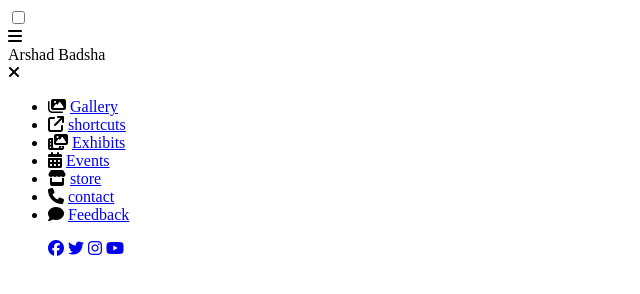
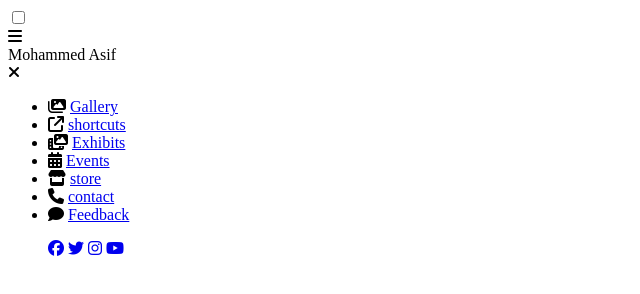
Before and after one commit to arshadbadsha01/fullstack, a plain HTML site: page index.html in a window 1280 px wide. Shown: the full height of the page, 0-640 px from the left. Drawn offline with Linux system fonts and the light colour scheme.

Commit message:
change arshad name to asif

```diff
--- a/index.html
+++ b/index.html
@@ -17,7 +17,7 @@
      </div>
 
      <div>
-         Arshad Badsha
+         Mohammed Asif
     </div>
 
     <div>
```
